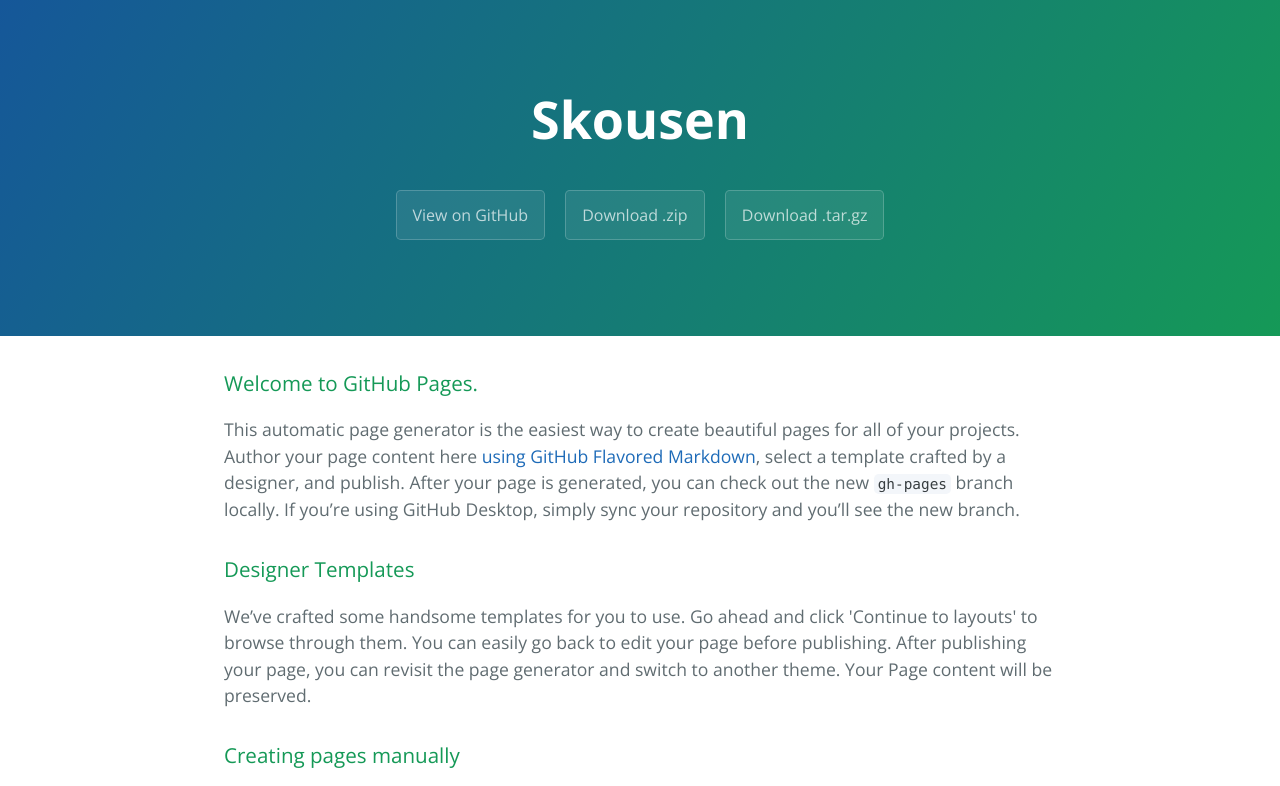
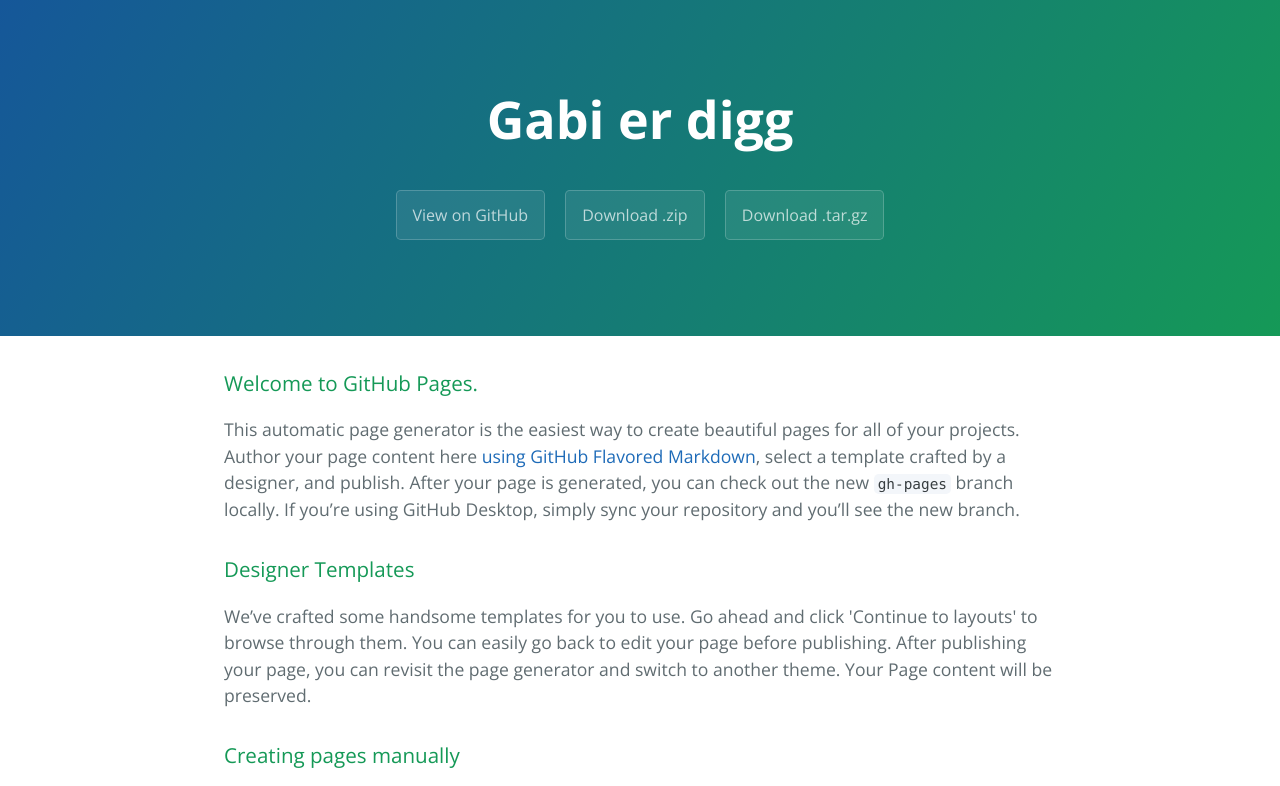
Before and after one commit to Brurberglakk/lakk, a plain HTML site: page index.html in a window 1280 px wide. Shown: the top 786 px of the page. Drawn offline with nearby package versions, Linux system fonts and the light colour scheme.

Commit message:
Update index.html

```diff
--- a/index.html
+++ b/index.html
@@ -11,7 +11,7 @@
   </head>
   <body>
     <section class="page-header">
-      <h1 class="project-name">Skousen</h1>
+      <h1 class="project-name">Gabi er digg</h1>
       <h2 class="project-tagline"></h2>
       <a href="https://github.com/adsdrm/skousen" class="btn">View on GitHub</a>
       <a href="https://github.com/adsdrm/skousen/zipball/master" class="btn">Download .zip</a>
```
